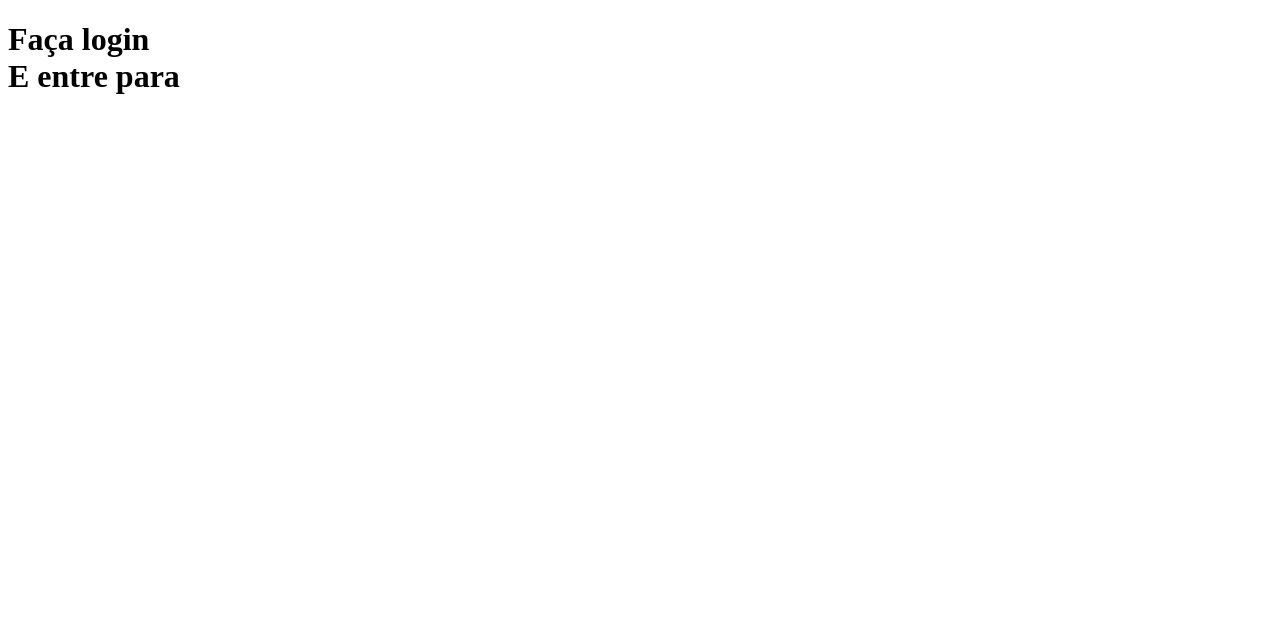
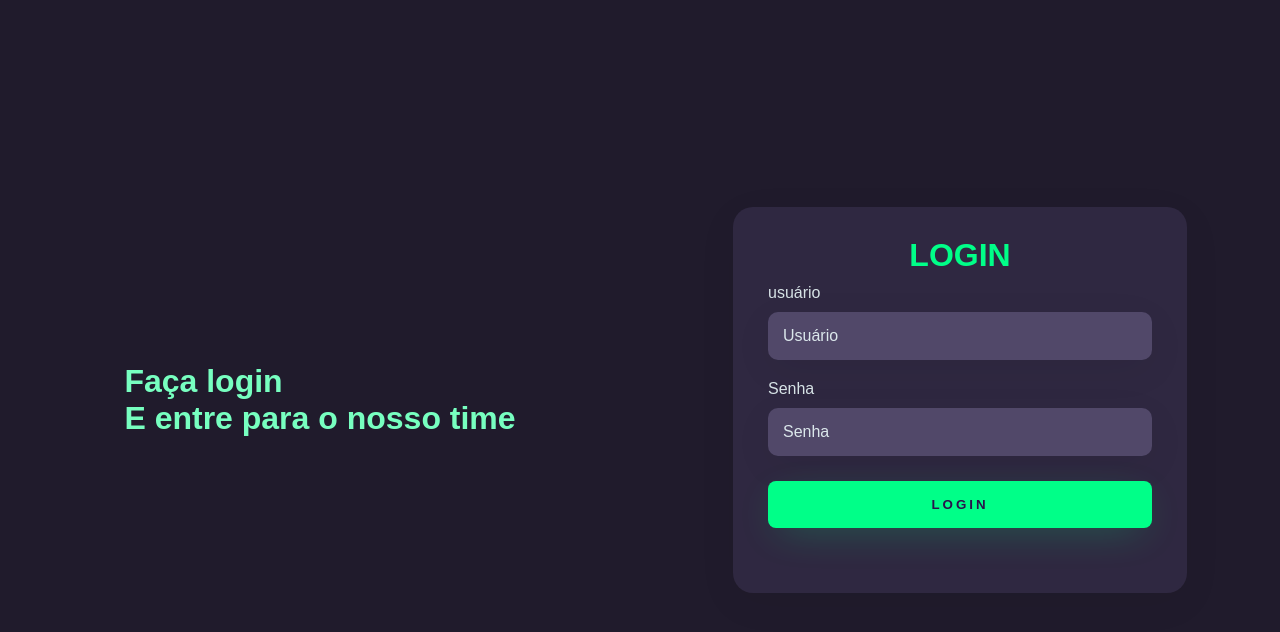
Before and after one commit to AugustoPBaldino/Projetos-Front-End, a plain HTML site: page Pagina_de_login/index.html in a window 1280 px wide. Drawn offline with Linux system fonts and the light colour scheme; a web font is replaced by a local one.

Commit message:
Fim do html e grande parte do css

```diff
--- a/Pagina_de_login/index.html
+++ b/Pagina_de_login/index.html
@@ -5,13 +5,28 @@
     <meta http-equiv="X-UA-Compatible" content="IE=edge">
     <meta name="viewport" content="width=device-width, initial-scale=1.0">
     <title>Login</title>
+    <link rel="stylesheet" href="style.css">
 </head>
 <body>
     <div class="main-login">
         <div class="left-login">
-            <h1>Faça login <br> E entre para</h1>
+            <h1>Faça login <br> E entre para o nosso time</h1>
         </div>
-        <div class="right-login"></div>
+        <div class="right-login">
+            <div class="card-login">
+                <h1>LOGIN</h1>
+                <div class="text-field">
+                    <label for="usuario">usuário</label>
+                    <input type="text" name="usuario"  placeholder="Usuário">
+                </div>
+
+                <div class="text-field">
+                    <label for="senha">Senha</label>
+                    <input type="password" name="senha"  placeholder="Senha">
+                    <button class="btn-login">Login</button>
+                </div>
+            </div>
+        </div>
     </div>
 </body>
 </html>
--- /dev/null
+++ b/Pagina_de_login/style.css
@@ -0,0 +1,102 @@
+@import url('https://fonts.googleapis.com/css2?family=Kaushan+Script&family=Sofia+Sans:wght@100;300;400;700&family=Work+Sans&display=swap');
+
+body{
+    margin: 0;
+    font-family: 'Sofia Sans', sans-serif;
+}
+
+.main-login{
+    width: 100vw;
+    height: 100vh;
+    background-color: #201b2c;
+    display: flex;
+    justify-content: center;
+    align-items: center;
+}
+
+.left-login{
+    width: 50vw;
+    height: 100vh;
+    display: flex;
+    justify-content: center;
+    align-items: center;
+    flex-direction: column;
+}
+
+.left-login > h1 {
+    color: #77ffc0;
+}
+
+.right-login{
+    width: 50vw;
+    height: 100vh;
+    display: flex;
+    justify-content: center;
+    align-items: center;
+}
+
+.card-login{
+    width: 60%;
+    display: flex;
+    justify-content: center;
+    align-items: center;
+    flex-direction: column;
+    padding: 30px 35px;
+    background: #2f2841;
+    border-radius: 20px;
+    box-shadow: 0px 10px 40px rgba(0, 0, 0, 0.053);
+}
+
+.card-login > h1 {
+    color: #00ff88;
+    font-weight: 800;
+    margin: 0;
+}
+
+.text-field{
+    width: 100%;
+    display: flex;
+    flex-direction: column;
+    align-items: flex-start;
+    justify-content: center;
+    margin: 10px 0px;
+
+}
+
+.text-field  > input {
+    width: 100%;
+    border: none;
+    border-radius: 10px;
+    padding: 15px;
+    background: #514869;
+    color: #f0ffffde;
+    font-size: 12pt;
+    box-shadow: 0px 10px 40px rgba(0, 0, 0, 0.053);
+    outline: none;
+    box-sizing: border-box;
+}
+
+.text-field > label {
+    color: #f0ffffde;
+    margin-bottom: 10px;
+}
+
+.text-field > input::placeholder{
+    color:#f0ffffde;
+}
+
+.btn-login{
+    width: 100%;
+    padding: 16px 0px;
+    margin: 25px  auto;
+    border: none;
+    border-radius: 8px;
+    outline: none;
+    text-transform: uppercase;
+    font-weight: 800;
+    letter-spacing: 3px;
+    color:#2b134b;
+    background: #00ff88;
+    cursor: pointer;
+    box-shadow: 0px 10px 40px -12px #00ff8052;
+}
```
Also changed, not shown: Pagina_de_login/Img/Lo-fi concept-amico.png (added).
